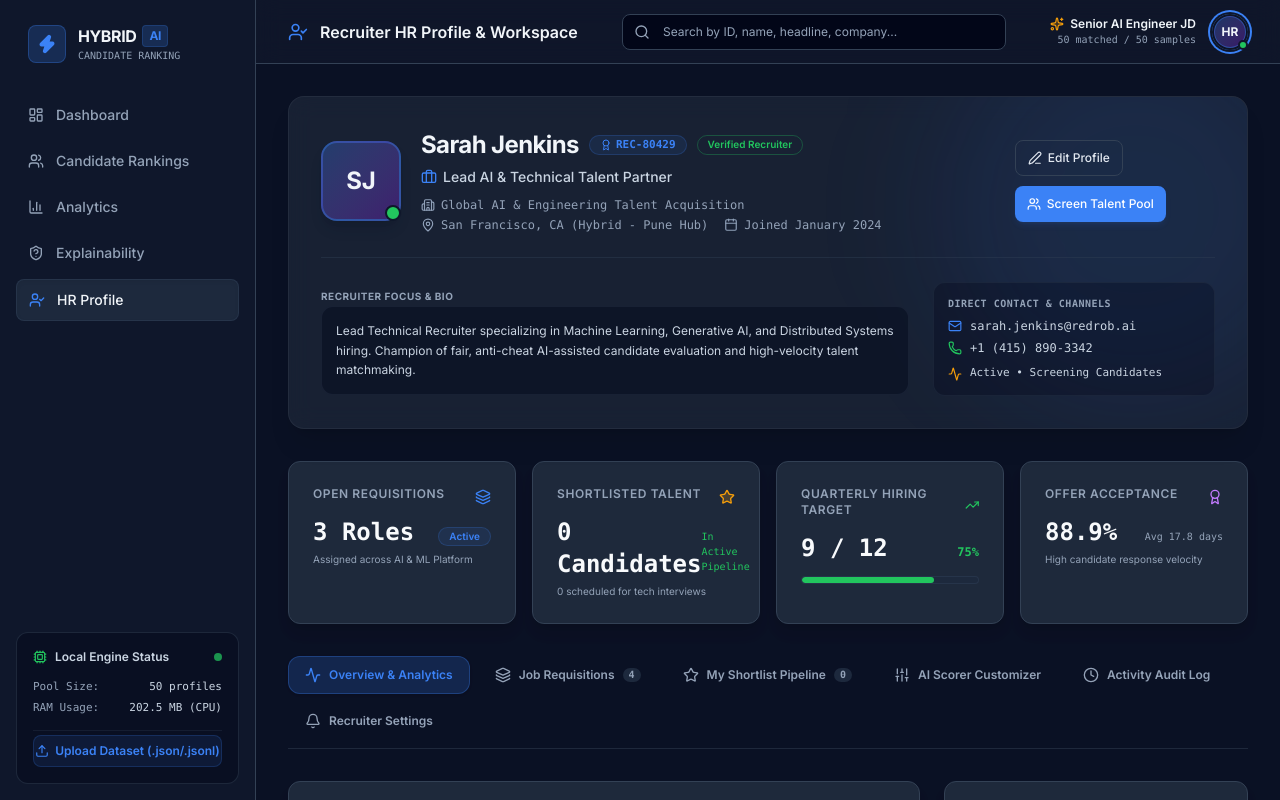
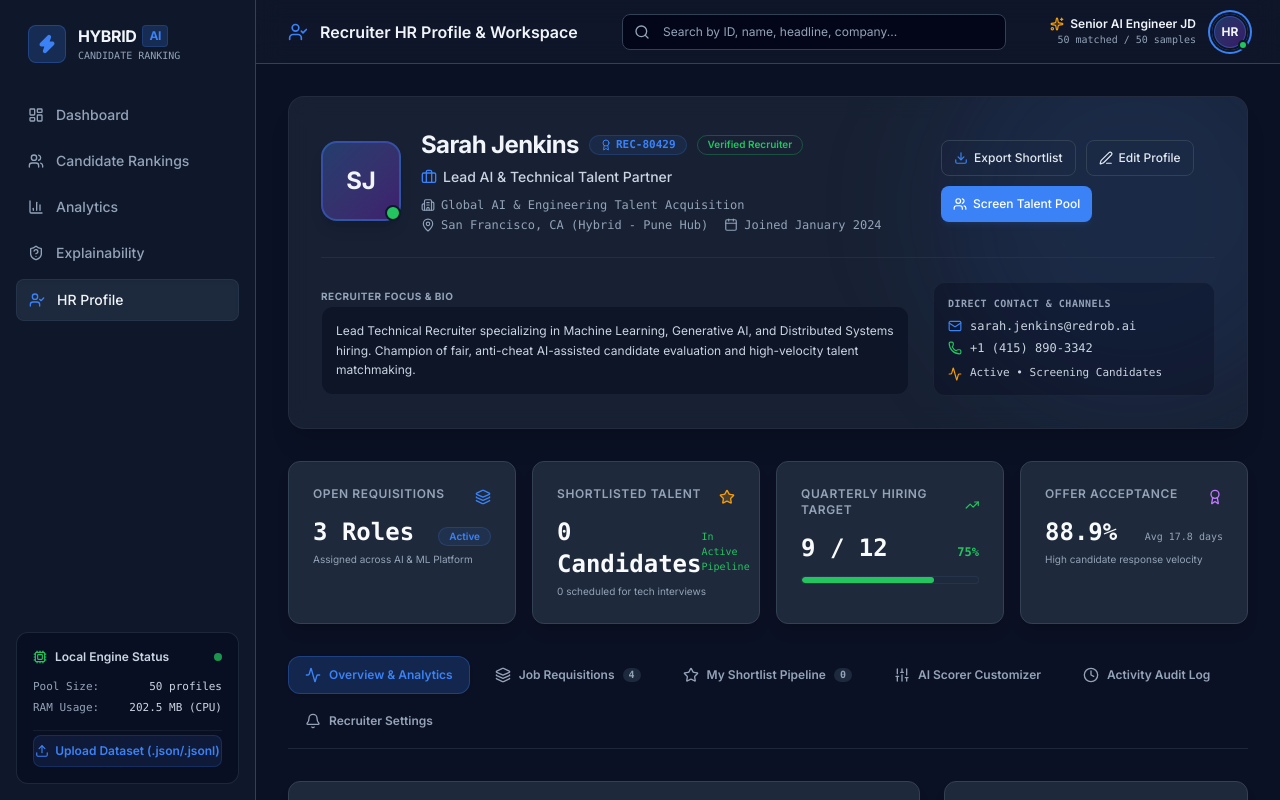
Before and after one commit to veereshovelab/Hybrid-AI-Candidate-Ranking-System, a Next.js app in the folder frontend/: page /profile in a window 1280 px wide. Built offline with nearby package versions, Linux system fonts and the light colour scheme.

Commit message:
Add shortlist CSV export and update platform documentation

```diff
--- a/frontend/src/app/profile/page.jsx
+++ b/frontend/src/app/profile/page.jsx
@@ -381,6 +381,42 @@ export default function HRProfilePage() {
     return allCandidates.filter(c => ids.includes(c.candidate_id));
   }, [allCandidates, shortlistedMap]);
 
+  // Export shortlisted candidates as CSV
+  const handleExportShortlist = () => {
+    if (shortlistedCandidates.length === 0) {
+      showToast("No candidates in shortlist to export.");
+      return;
+    }
+
+    const headers = ["Candidate ID", "Name", "Current Role", "Company", "Experience (Yrs)", "Location", "Match Score (%)", "Interview Stage", "Recruiter Notes"];
+    const rows = shortlistedCandidates.map(c => {
+      const stage = shortlistedMap[c.candidate_id]?.stage || "Screening";
+      const note = (candidateNotes[c.candidate_id] || "").replace(/"/g, '""');
+      return [
+        c.candidate_id,
+        `"${c.profile.anonymized_name}"`,
+        `"${c.profile.current_title}"`,
+        `"${c.profile.current_company}"`,
+        c.profile.years_of_experience.toFixed(1),
+        `"${c.profile.location}"`,
+        c.scoreBreakdown.final_score.toFixed(1),
+        `"${stage}"`,
+        `"${note}"`
+      ].join(",");
+    });
+
+    const csvContent = "data:text/csv;charset=utf-8," + [headers.join(","), ...rows].join("\n");
+    const encodedUri = encodeURI(csvContent);
+    const link = document.createElement("a");
+    link.setAttribute("href", encodedUri);
+    link.setAttribute("download", `recruiter_shortlist_${new Date().toISOString().split("T")[0]}.csv`);
+    document.body.appendChild(link);
+    link.click();
+    document.body.removeChild(link);
+
+    showToast(`Exported ${shortlistedCandidates.length} shortlisted candidates to CSV!`);
+  };
+
   return (
     <div className="space-y-8 max-w-7xl mx-auto pb-16">
 
@@ -444,6 +480,17 @@ export default function HRProfilePage() {
 
           {/* Quick Actions */}
           <div className="flex flex-wrap items-center gap-2.5 self-stretch md:self-auto">
+            <Button
+              variant="outline"
+              size="sm"
+              onClick={handleExportShortlist}
+              className="flex items-center gap-1.5 text-xs h-9"
+              title="Export Shortlist CSV Report"
+            >
+              <Download className="h-3.5 w-3.5 text-primary" />
+              Export Shortlist
+            </Button>
+
             <Button
               variant="outline"
               size="sm"
```
Also changed, not shown: 1 other file (tests, documents, lock files or other folders).
